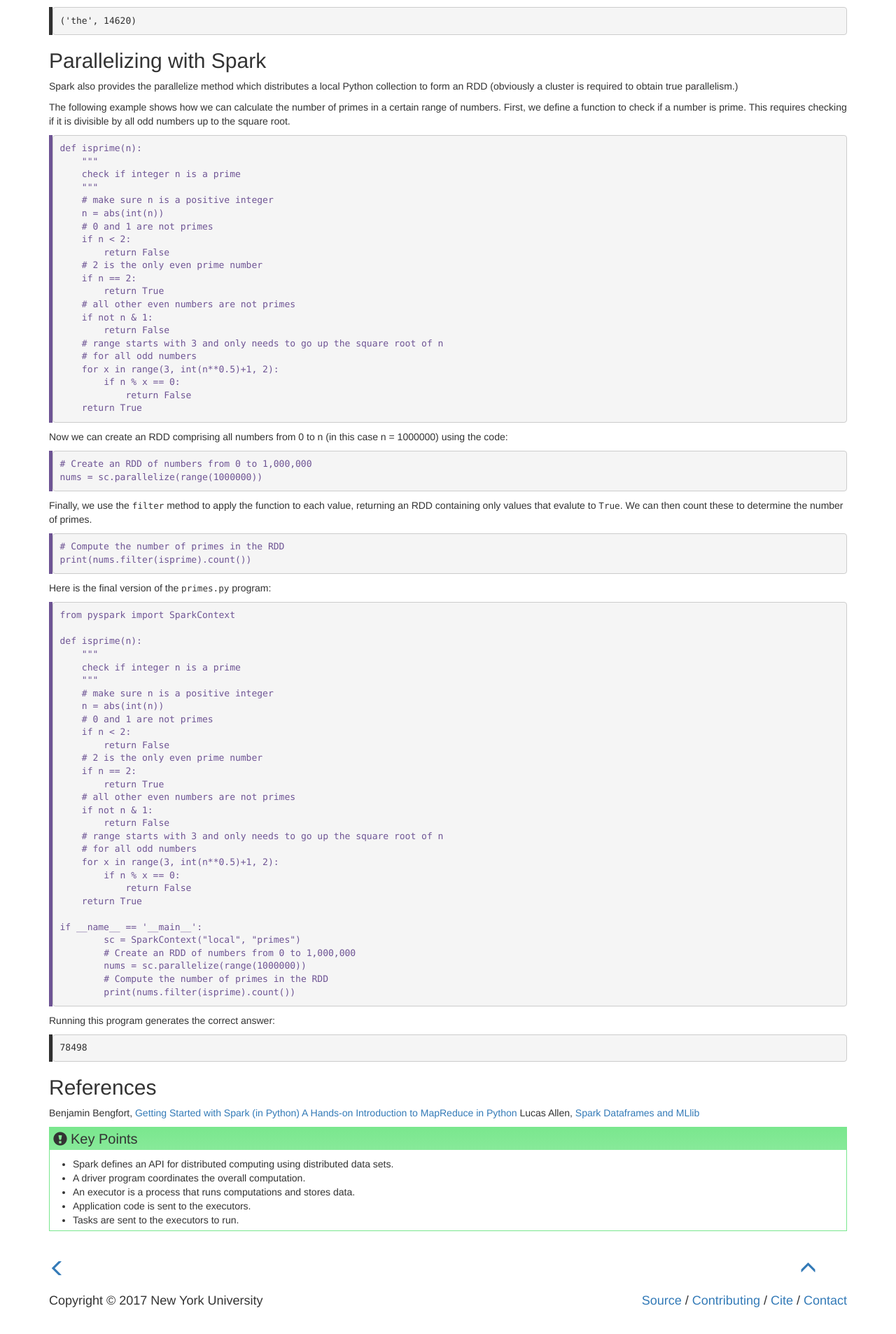
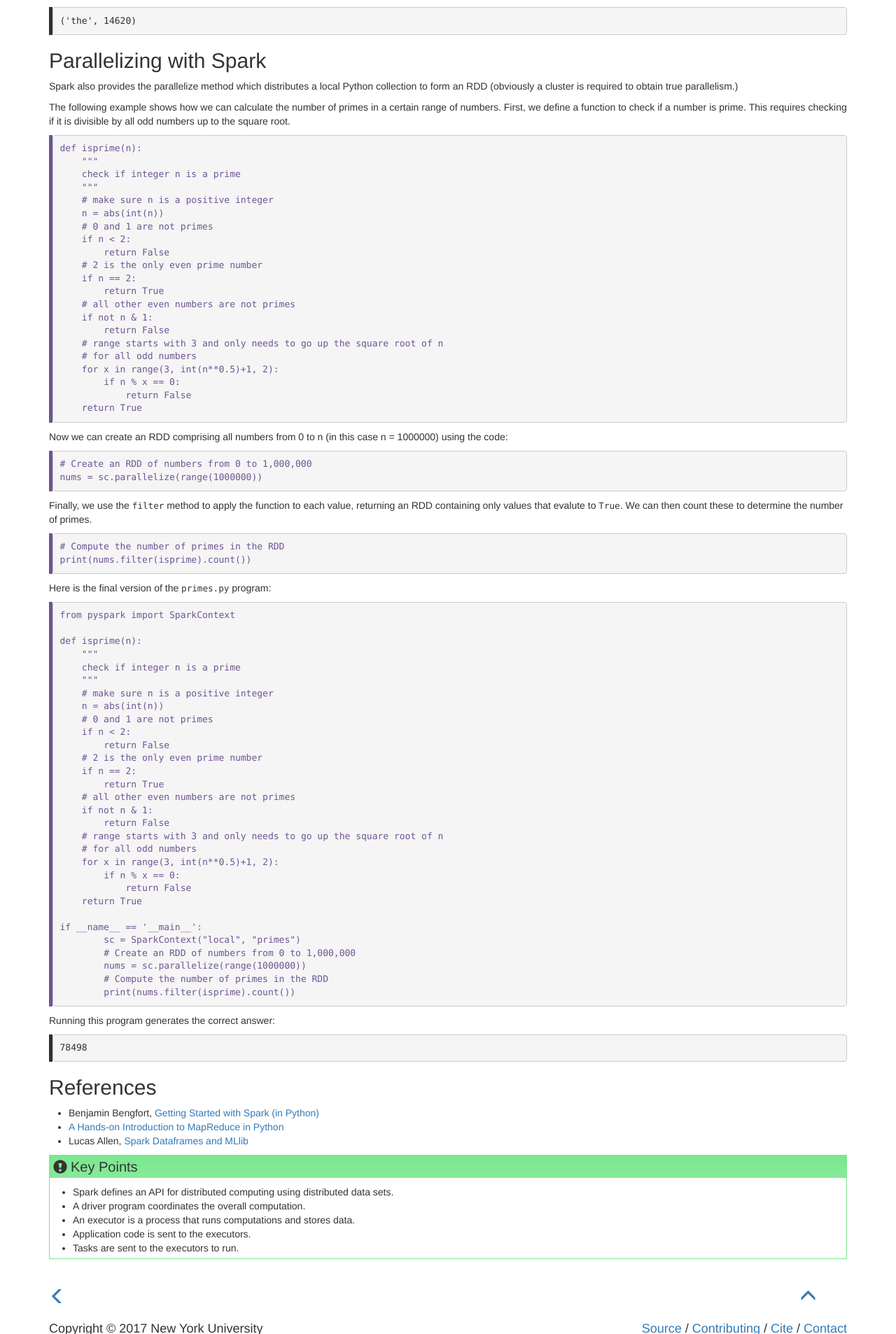
Before and after one commit to nyu-cds/python-bigdata, a Jekyll site: the page built from _episodes/03-spark.md, in a window 1280 px wide. Shown: the part 4494-6400 px from the top of the page at 70% size. Built offline with Jekyll 4.4.1, drawn with Linux system fonts in a browser that asks for light colours; before the commit the page ends 6372 px from its top, so only the background shows below that.

Commit message:
Signed-off-by: Greg Watson <g.watson@computer.org>

```diff
--- a/_episodes/03-spark.md
+++ b/_episodes/03-spark.md
@@ -370,6 +370,6 @@
 
 ## References
 
-Benjamin Bengfort, [Getting Started with Spark (in Python)](https://districtdatalabs.silvrback.com/getting-started-with-spark-in-python)
-[A Hands-on Introduction to MapReduce in Python](https://zettadatanet.wordpress.com/2015/04/04/a-hands-on-introduction-to-mapreduce-in-python)
-Lucas Allen, [Spark Dataframes and MLlib](http://www.techpoweredmath.com/spark-dataframes-mllib-tutorial/)
+- Benjamin Bengfort, [Getting Started with Spark (in Python)](https://districtdatalabs.silvrback.com/getting-started-with-spark-in-python)
+- [A Hands-on Introduction to MapReduce in Python](https://zettadatanet.wordpress.com/2015/04/04/a-hands-on-introduction-to-mapreduce-in-python)
+- Lucas Allen, [Spark Dataframes and MLlib](http://www.techpoweredmath.com/spark-dataframes-mllib-tutorial/)
```
